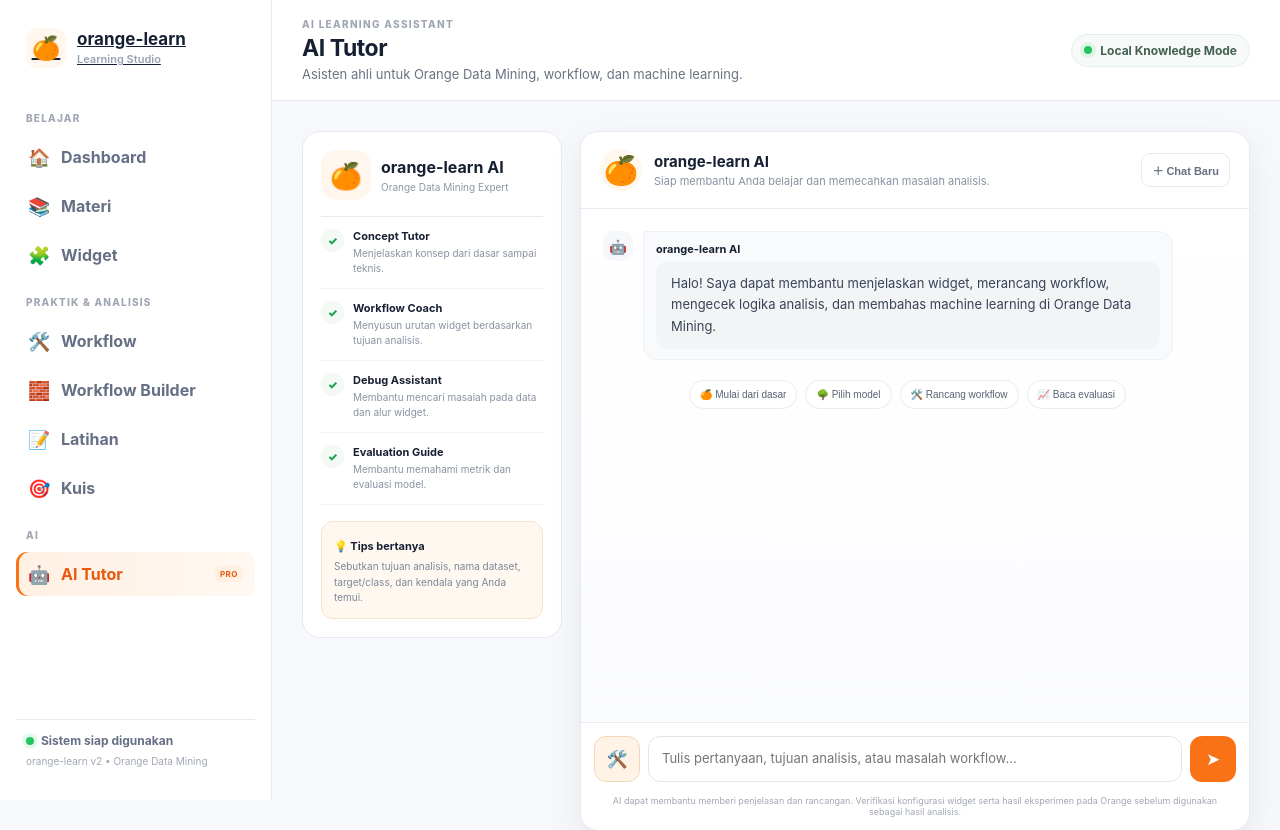
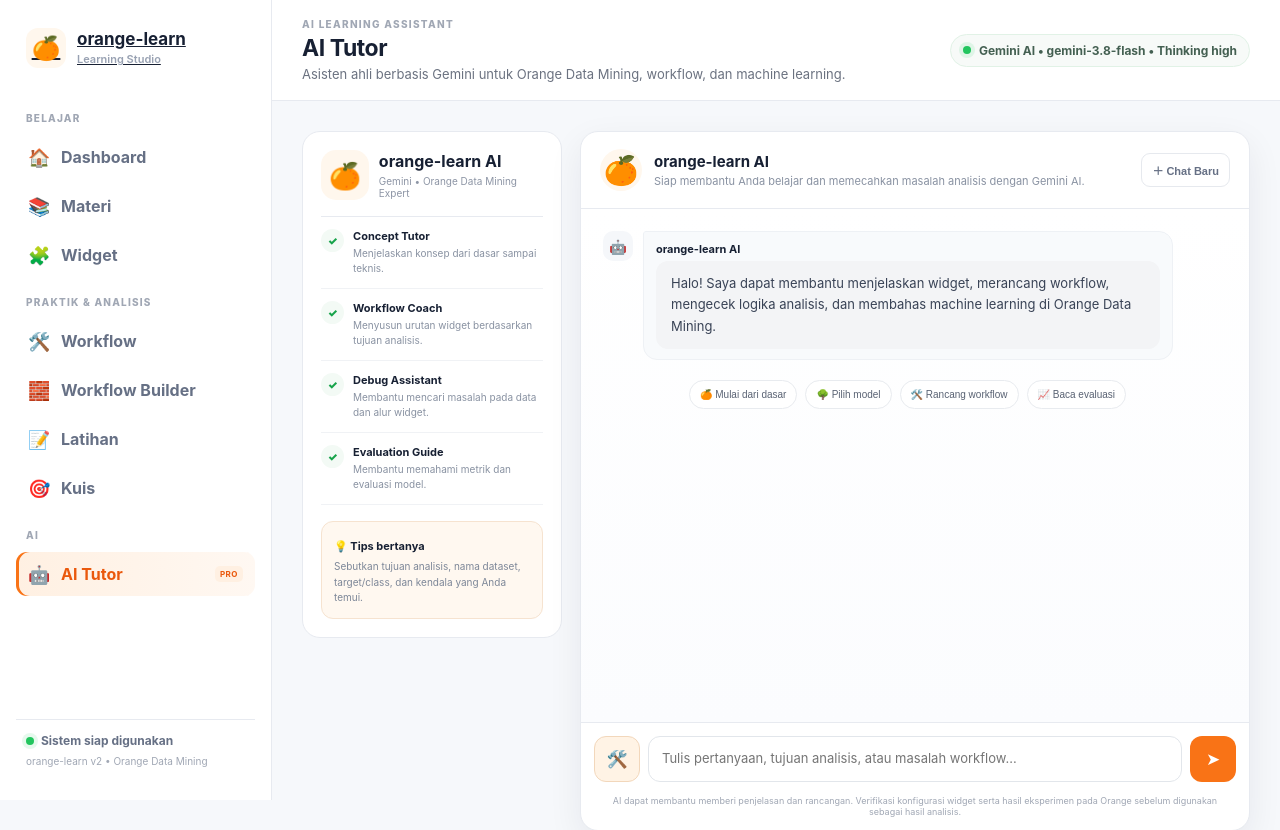
Before and after one commit to rouffadilah/orange-learn, a Flask app: page /ai-tutor in a window 1280 px wide. Shown: the top 830 px of the page. Run offline with Flask 3, Linux system fonts and the light colour scheme.

Commit message:
Migrate AI Tutor to Gemini

```diff
--- a/app.py
+++ b/app.py
@@ -136,98 +136,132 @@
     return "\n".join(parts)
 
 
-def _valid_openai_key(value: str | None) -> bool:
+def _valid_gemini_key(value: str | None) -> bool:
     if not value:
         return False
     value = value.strip()
-    return value.startswith("sk-") and len(value) > 20
+    return len(value) >= 20 and "YOUR_" not in value.upper()
 
 
-def call_openai_expert(question: str, history: list[dict], context_text: str) -> tuple[str | None, str | None]:
-    api_key = os.getenv("OPENAI_API_KEY", "").strip()
-    if not _valid_openai_key(api_key):
-        return None, "OPENAI_API_KEY belum valid atau belum dipasang."
-
-    model = os.getenv("OPENAI_MODEL", "gpt-5.6-sol")
-    endpoint = os.getenv("OPENAI_RESPONSES_URL", "https://api.openai.com/v1/responses")
-    clean_history = []
+def _gemini_contents(history: list[dict], question: str) -> list[dict]:
+    """Convert the frontend chat history into Gemini generateContent turns."""
+    contents = []
+    last_user = ""
     for item in history[-10:]:
         if not isinstance(item, dict):
             continue
         role = item.get("role")
         content = str(item.get("content", "")).strip()
-        if role in {"user", "assistant"} and content:
-            clean_history.append({"role": role, "content": content[:6000]})
+        if not content or role not in {"user", "assistant", "model"}:
+            continue
+        gemini_role = "model" if role in {"assistant", "model"} else "user"
+        # The frontend can include the current user message in history. Avoid duplicating it.
+        if gemini_role == "user" and content == question.strip():
+            last_user = content
+            continue
+        contents.append({"role": gemini_role, "parts": [{"text": content[:8000]}]})
 
-    input_messages = [
-        {"role": "developer", "content": EXPERT_SYSTEM_PROMPT},
-        *clean_history,
-        {
-            "role": "user",
-            "content": (
-                "Gunakan konteks lokal berikut bila relevan. Jangan mengarang hasil eksperimen. "
-                "Jika konteks tidak cukup, jelaskan asumsi yang diperlukan.\n\n"
-                f"KONTEKS ORANGE-LEARN:\n{context_text[:18000]}\n\n"
-                f"PERTANYAAN:\n{question}"
-            ),
+    # Always end with the actual current user question.
+    contents.append({
+        "role": "user",
+        "parts": [{"text": question.strip()[:12000]}],
+    })
+    return contents
+
+
+def call_gemini_expert(question: str, history: list[dict], context_text: str) -> tuple[str | None, str | None]:
+    api_key = (os.getenv("GEMINI_API_KEY") or os.getenv("GOOGLE_API_KEY") or "").strip()
+    if not _valid_gemini_key(api_key):
+        return None, "GEMINI_API_KEY belum valid atau belum dipasang di Vercel."
+
+    primary_model = os.getenv("GEMINI_MODEL", "gemini-3.8-flash").strip()
+    fallback_model = os.getenv("GEMINI_FALLBACK_MODEL", "gemini-3.7-flash").strip()
+    timeout = max(8, int(os.getenv("GEMINI_TIMEOUT_SECONDS", "30")))
+    attempts = max(1, int(os.getenv("GEMINI_RETRY_COUNT", "3")))
+    max_output_tokens = max(512, int(os.getenv("GEMINI_MAX_OUTPUT_TOKENS", "8192")))
+    thinking_level = os.getenv("GEMINI_THINKING_LEVEL", "high").strip().lower()
+    if thinking_level not in {"low", "medium", "high"}:
+        thinking_level = "high"
+
+    system_instruction = (
+        EXPERT_SYSTEM_PROMPT
+        + "\n\nKonteks Orange Learn yang relevan:\n"
+        + context_text[:24000]
+        + "\n\nKamu adalah tutor ahli, bukan sekadar generator jawaban. "
+          "Saat menganalisis workflow, jelaskan struktur data, tipe kolom, target/class, "
+          "hubungan input-output widget, potensi data leakage, validasi, dan cara membaca hasil."
+    )
+    payload_obj = {
+        "systemInstruction": {"parts": [{"text": system_instruction}]},
+        "contents": _gemini_contents(history, question),
+        "generationConfig": {
+            "thinkingConfig": {"thinkingLevel": thinking_level},
+            "maxOutputTokens": max_output_tokens,
         },
-    ]
-    payload_obj = {
-        "model": model,
-        "input": input_messages,
-        "max_output_tokens": int(os.getenv("OPENAI_MAX_OUTPUT_TOKENS", "2200")),
     }
-    if os.getenv("OPENAI_WEB_SEARCH", "true").lower() == "true":
-        payload_obj["tools"] = [{"type": "web_search"}]
-    payload = json.dumps(payload_obj).encode("utf-8")
-    req = urllib.request.Request(
-        endpoint,
-        data=payload,
-        headers={"Content-Type": "application/json", "Authorization": f"Bearer {api_key}"},
-        method="POST",
-    )
-    try:
-        timeout = max(8, int(os.getenv("OPENAI_TIMEOUT_SECONDS", "45")))
-        attempts = max(1, int(os.getenv("OPENAI_RETRY_COUNT", "2")))
-        last_error = "OpenAI request gagal."
+
+    def request_model(model: str):
+        endpoint = f"https://generativelanguage.googleapis.com/v1beta/models/{model}:generateContent"
+        payload = json.dumps(payload_obj).encode("utf-8")
+        req = urllib.request.Request(
+            endpoint,
+            data=payload,
+            headers={
+                "Content-Type": "application/json",
+                "x-goog-api-key": api_key,
+            },
+            method="POST",
+        )
+        with urllib.request.urlopen(req, timeout=timeout) as response:
+            return json.loads(response.read().decode("utf-8"))
+
+    models_to_try = [primary_model]
+    if fallback_model and fallback_model != primary_model:
+        models_to_try.append(fallback_model)
+
+    last_error = "Gemini request gagal."
+    for model_index, model in enumerate(models_to_try):
         for attempt in range(attempts):
             try:
-                with urllib.request.urlopen(req, timeout=timeout) as response:
-                    data = json.loads(response.read().decode("utf-8"))
-                break
+                data = request_model(model)
+                candidates = data.get("candidates") or []
+                if not candidates:
+                    feedback = data.get("promptFeedback") or {}
+                    reason = feedback.get("blockReason") or "tidak ada kandidat respons"
+                    return None, f"Gemini tidak mengembalikan jawaban ({reason})."
+
+                parts = ((candidates[0].get("content") or {}).get("parts") or [])
+                texts = [str(part.get("text", "")).strip() for part in parts if str(part.get("text", "")).strip()]
+                answer = "\n\n".join(texts).strip()
+                if not answer:
+                    finish_reason = candidates[0].get("finishReason", "UNKNOWN")
+                    return None, f"Gemini tidak menghasilkan teks (finish reason: {finish_reason})."
+                return answer, None
             except urllib.error.HTTPError as exc:
                 body = exc.read().decode("utf-8", errors="replace")
                 try:
-                    detail = json.loads(body).get("error", {}).get("message", body)
+                    parsed = json.loads(body)
+                    detail = parsed.get("error", {}).get("message", body)
                 except json.JSONDecodeError:
-                    detail = body[:500]
-                last_error = f"OpenAI HTTP {exc.code}: {detail}"
+                    detail = body[:700]
+                last_error = f"Gemini HTTP {exc.code}: {detail}"
+                # Model fallback is useful for unavailable/invalid model errors, not quota exhaustion.
+                if exc.code in {400, 404} and model_index + 1 < len(models_to_try):
+                    break
                 if exc.code not in {408, 409, 429, 500, 502, 503, 504} or attempt == attempts - 1:
                     return None, last_error
-                time.sleep(1.5 * (attempt + 1))
+                time.sleep(min(8, 1.5 * (attempt + 1)))
             except (urllib.error.URLError, TimeoutError) as exc:
-                last_error = f"Koneksi OpenAI gagal: {exc}"
+                last_error = f"Koneksi Gemini gagal: {exc}"
                 if attempt == attempts - 1:
                     return None, last_error
-                time.sleep(1.5 * (attempt + 1))
+                time.sleep(min(8, 1.5 * (attempt + 1)))
             except json.JSONDecodeError as exc:
-                return None, f"Respons OpenAI tidak valid: {exc}"
-        else:
-            return None, last_error
-    except Exception as exc:
-        return None, f"Kesalahan AI: {exc}"
+                return None, f"Respons Gemini tidak valid: {exc}"
+            except Exception as exc:
+                return None, f"Kesalahan Gemini: {exc}"
 
-    if isinstance(data.get("output_text"), str) and data["output_text"].strip():
-        return data["output_text"].strip()
-
-    texts = []
-    for item in data.get("output", []) or []:
-        for content in item.get("content", []) or []:
-            text_value = content.get("text")
-            if isinstance(text_value, str) and text_value.strip():
-                texts.append(text_value.strip())
-    return "\n\n".join(texts).strip() or None, None
-
+    return None, last_error
 
 def fetch_rows(table: str, order_column: str = "urutan") -> list[dict[str, Any]]:
     response = (
@@ -272,7 +306,7 @@
         jumlah_widget=len(widget_rows),
         jumlah_workflow=len(workflow_rows),
         jumlah_kuis=5,
-        expert_ai=bool(os.getenv("OPENAI_API_KEY")),
+        expert_ai=_valid_gemini_key(os.getenv("GEMINI_API_KEY") or os.getenv("GOOGLE_API_KEY")),
     )
 
 
@@ -353,14 +387,15 @@
 
 @app.route("/api/ai-status")
 def ai_status():
-    key = os.getenv("OPENAI_API_KEY", "")
-    enabled = _valid_openai_key(key)
+    key = os.getenv("GEMINI_API_KEY") or os.getenv("GOOGLE_API_KEY") or ""
+    enabled = _valid_gemini_key(key)
     return jsonify({
         "success": True,
         "expert_mode": enabled,
-        "provider": "OpenAI Responses API" if enabled else "Local Knowledge Base",
-        "model": os.getenv("OPENAI_MODEL", "gpt-5.6-sol") if enabled else "local-expert",
-        "web_search": enabled and os.getenv("OPENAI_WEB_SEARCH", "true").lower() == "true",
+        "provider": "Google Gemini API" if enabled else "Local Knowledge Base",
+        "model": os.getenv("GEMINI_MODEL", "gemini-3.8-flash") if enabled else "local-expert",
+        "thinking_level": os.getenv("GEMINI_THINKING_LEVEL", "high") if enabled else None,
+        "web_search": False,
         "knowledge_items": len(load_orange_knowledge()),
         "workflow_templates": len(load_workflow_templates()),
     })
@@ -380,7 +415,7 @@
     template = detect_workflow_type(question)
     context_chunks = [
         f"Q: {item.get('question', '')}\nA: {item.get('answer', '')}"
-        for item in knowledge_result["results"][:5]
+        for item in knowledge_result["results"][:8]
     ]
     if template:
         context_chunks.append(
@@ -389,7 +424,7 @@
         )
     context_text = "\n\n".join(context_chunks) or "Tidak ada konteks lokal yang cocok."
 
-    expert_answer, ai_error = call_openai_expert(question, history, context_text)
+    expert_answer, ai_error = call_gemini_expert(question, history, context_text)
     if expert_answer:
         answer, mode = expert_answer, "expert"
     else:
--- a/templates/ai_tutor.html
+++ b/templates/ai_tutor.html
@@ -1,16 +1,16 @@
 <!DOCTYPE html>
 <html lang="id"><head><meta charset="UTF-8"><meta name="viewport" content="width=device-width, initial-scale=1.0"><title>AI Tutor • orange-learn</title><link rel="stylesheet" href="/css/style.css"></head>
 <body><div class="app">{% include "_sidebar.html" %}<main class="main">
-<header class="topbar"><div class="topbar-left"><button class="mobile-menu" id="mobileMenu" type="button" aria-label="Buka menu">☰</button><div><div class="eyebrow">AI Learning Assistant</div><h1>AI Tutor</h1><p>Asisten ahli untuk Orange Data Mining, workflow, dan machine learning.</p></div></div><div class="topbar-actions"><span class="system-pill"><span></span><span id="aiModeLabel">Memeriksa mode AI…</span></span></div></header>
+<header class="topbar"><div class="topbar-left"><button class="mobile-menu" id="mobileMenu" type="button" aria-label="Buka menu">☰</button><div><div class="eyebrow">AI Learning Assistant</div><h1>AI Tutor</h1><p>Asisten ahli berbasis Gemini untuk Orange Data Mining, workflow, dan machine learning.</p></div></div><div class="topbar-actions"><span class="system-pill"><span></span><span id="aiModeLabel">Memeriksa mode AI…</span></span></div></header>
 <section class="content ai-page"><div class="ai-layout">
-<aside class="ai-context-panel"><div class="ai-profile"><div class="ai-avatar-large">🍊</div><div><strong>orange-learn AI</strong><span>Orange Data Mining Expert</span></div></div><div class="ai-capability"><span>✓</span><div><strong>Concept Tutor</strong><small>Menjelaskan konsep dari dasar sampai teknis.</small></div></div><div class="ai-capability"><span>✓</span><div><strong>Workflow Coach</strong><small>Menyusun urutan widget berdasarkan tujuan analisis.</small></div></div><div class="ai-capability"><span>✓</span><div><strong>Debug Assistant</strong><small>Membantu mencari masalah pada data dan alur widget.</small></div></div><div class="ai-capability"><span>✓</span><div><strong>Evaluation Guide</strong><small>Membantu memahami metrik dan evaluasi model.</small></div></div><div class="ai-tip"><strong>💡 Tips bertanya</strong><p>Sebutkan tujuan analisis, nama dataset, target/class, dan kendala yang Anda temui.</p></div></aside>
-<section class="chat-container"><div class="chat-header"><div class="bot-avatar">🍊</div><div><h2>orange-learn AI</h2><p>Siap membantu Anda belajar dan memecahkan masalah analisis.</p></div><button id="newChatButton" class="ghost-btn" type="button">＋ Chat Baru</button></div>
+<aside class="ai-context-panel"><div class="ai-profile"><div class="ai-avatar-large">🍊</div><div><strong>orange-learn AI</strong><span>Gemini • Orange Data Mining Expert</span></div></div><div class="ai-capability"><span>✓</span><div><strong>Concept Tutor</strong><small>Menjelaskan konsep dari dasar sampai teknis.</small></div></div><div class="ai-capability"><span>✓</span><div><strong>Workflow Coach</strong><small>Menyusun urutan widget berdasarkan tujuan analisis.</small></div></div><div class="ai-capability"><span>✓</span><div><strong>Debug Assistant</strong><small>Membantu mencari masalah pada data dan alur widget.</small></div></div><div class="ai-capability"><span>✓</span><div><strong>Evaluation Guide</strong><small>Membantu memahami metrik dan evaluasi model.</small></div></div><div class="ai-tip"><strong>💡 Tips bertanya</strong><p>Sebutkan tujuan analisis, nama dataset, target/class, dan kendala yang Anda temui.</p></div></aside>
+<section class="chat-container"><div class="chat-header"><div class="bot-avatar">🍊</div><div><h2>orange-learn AI</h2><p>Siap membantu Anda belajar dan memecahkan masalah analisis dengan Gemini AI.</p></div><button id="newChatButton" class="ghost-btn" type="button">＋ Chat Baru</button></div>
 <div class="chat-messages" id="chatMessages"><div class="message bot"><div class="message-avatar">🤖</div><div class="message-content"><strong>orange-learn AI</strong><p>Halo! Saya dapat membantu menjelaskan widget, merancang workflow, mengecek logika analisis, dan membahas machine learning di Orange Data Mining.</p></div></div><div class="quick-questions"><button onclick="askQuestion('Jelaskan Orange Data Mining untuk pemula dan berikan contoh workflow sederhana.')">🍊 Mulai dari dasar</button><button onclick="askQuestion('Bagaimana memilih algoritma klasifikasi untuk dataset siswa?')">🌳 Pilih model</button><button onclick="askQuestion('Buatkan workflow klasifikasi lengkap di Orange dan jelaskan setiap widget.')">🛠️ Rancang workflow</button><button onclick="askQuestion('Bagaimana membaca hasil Test & Score dan Confusion Matrix?')">📈 Baca evaluasi</button></div></div>
 <div class="chat-input-area"><button id="generateWorkflowButton" class="generate-workflow-button" title="Buat workflow dari pertanyaan" type="button">🛠️</button><textarea id="messageInput" aria-label="Pertanyaan untuk AI Tutor" placeholder="Tulis pertanyaan, tujuan analisis, atau masalah workflow…" rows="1"></textarea><button id="sendButton" type="button" onclick="sendMessage()">➤</button></div><div class="chat-disclaimer">AI dapat membantu memberi penjelasan dan rancangan. Verifikasi konfigurasi widget serta hasil eksperimen pada Orange sebelum digunakan sebagai hasil analisis.</div></section>
 </div></section></main></div>
 <script>
 const input=document.getElementById('messageInput'),sendButton=document.getElementById('sendButton'),chatMessages=document.getElementById('chatMessages'),generateWorkflowButton=document.getElementById('generateWorkflowButton'),modeLabel=document.getElementById('aiModeLabel'),newChatButton=document.getElementById('newChatButton');let conversation=[];
-document.addEventListener('DOMContentLoaded',async()=>{try{const response=await fetch('/api/ai-status');const data=await response.json();modeLabel.textContent=data.expert_mode?`Expert AI • ${data.model}${data.web_search?' • Web Search':''}`:'Local Knowledge Mode';}catch(_){modeLabel.textContent='AI Mode';}});
+document.addEventListener('DOMContentLoaded',async()=>{try{const response=await fetch('/api/ai-status');const data=await response.json();modeLabel.textContent=data.expert_mode?`Gemini AI • ${data.model}${data.thinking_level?` • Thinking ${data.thinking_level}`:''}`:'Local Knowledge Mode';}catch(_){modeLabel.textContent='AI Mode';}});
 newChatButton.addEventListener('click',()=>{conversation=[];chatMessages.innerHTML=`<div class="message bot"><div class="message-avatar">🤖</div><div class="message-content"><strong>orange-learn AI</strong><p>Chat baru dimulai. Jelaskan tujuan analisis atau masalah Orange yang ingin Anda pecahkan.</p></div></div>`;});
 generateWorkflowButton.addEventListener('click',generateWorkflow);
 function askQuestion(question){input.value=question;sendMessage();}
@@ -18,7 +18,7 @@
 function createWorkflowResponse(data){return `<div class="workflow-result"><div class="workflow-result-title">${escapeHtml(data.name)}</div><p>${escapeHtml(data.description)}</p><div class="workflow-chip-row">${data.widgets.map((w,i)=>`<span>${i+1}. ${escapeHtml(w)}</span>`).join('')}</div></div>`;}
 function addWorkflowMessage(data){const message=document.createElement('div');message.className='message bot';message.innerHTML=`<div class="message-avatar">🤖</div><div class="message-content"><strong>orange-learn AI</strong>${createWorkflowResponse(data)}<button class="use-workflow-button" type="button">🚀 Gunakan Workflow</button></div>`;message.querySelector('button').addEventListener('click',()=>useGeneratedWorkflow(data.widgets));chatMessages.appendChild(message);scrollChat();}
 function useGeneratedWorkflow(widgets){localStorage.setItem('orangeGeneratedWorkflow',JSON.stringify(widgets));window.location.href='/workflow/builder';}
-async function sendMessage(){const message=input.value.trim();if(!message||sendButton.disabled)return;addMessage(message,'user');input.value='';setLoading(true,sendButton);conversation.push({role:'user',content:message});try{const response=await fetch('/api/chat',{method:'POST',headers:{'Content-Type':'application/json'},body:JSON.stringify({message,history:conversation.slice(-8)})});const data=await response.json();if(!data.success)throw new Error(data.answer||'AI error');addMessage(data.answer + (data.ai_error ? `\n\n⚠️ Mode fallback: ${data.ai_error}` : ''),'bot',data.mode);conversation.push({role:'assistant',content:data.answer});}catch(error){console.error(error);addMessage('Saya mengalami kendala saat memproses pertanyaan. Periksa konfigurasi AI atau coba lagi dengan pertanyaan yang lebih spesifik.','bot');}finally{setLoading(false,sendButton);}}
-function addMessage(text,type,mode=''){const message=document.createElement('div');message.className=`message ${type}`;const avatar=type==='bot'?'🤖':'👤',name=type==='bot'?'orange-learn AI':'Anda';const modeChip=type==='bot'&&mode?`<span class="ai-mode-chip">${mode==='expert'?'Expert AI':'Local AI'}</span>`:'';const body=formatAIText(text);message.innerHTML=`<div class="message-avatar">${avatar}</div><div class="message-content"><strong>${name}${modeChip}</strong><p>${body}</p></div>`;chatMessages.appendChild(message);scrollChat();}
+async function sendMessage(){const message=input.value.trim();if(!message||sendButton.disabled)return;addMessage(message,'user');input.value='';setLoading(true,sendButton);conversation.push({role:'user',content:message});try{const response=await fetch('/api/chat',{method:'POST',headers:{'Content-Type':'application/json'},body:JSON.stringify({message,history:conversation.slice(-10)})});const data=await response.json();if(!data.success)throw new Error(data.answer||'AI error');addMessage(data.answer + (data.ai_error ? `\n\n⚠️ Mode fallback (Gemini): ${data.ai_error}` : ''),'bot',data.mode);conversation.push({role:'assistant',content:data.answer});}catch(error){console.error(error);addMessage('Saya mengalami kendala saat memproses pertanyaan. Periksa konfigurasi AI atau coba lagi dengan pertanyaan yang lebih spesifik.','bot');}finally{setLoading(false,sendButton);}}
+function addMessage(text,type,mode=''){const message=document.createElement('div');message.className=`message ${type}`;const avatar=type==='bot'?'🤖':'👤',name=type==='bot'?'orange-learn AI':'Anda';const modeChip=type==='bot'&&mode?`<span class="ai-mode-chip">${mode==='expert'?'Gemini AI':'Local AI'}</span>`:'';const body=formatAIText(text);message.innerHTML=`<div class="message-avatar">${avatar}</div><div class="message-content"><strong>${name}${modeChip}</strong><p>${body}</p></div>`;chatMessages.appendChild(message);scrollChat();}
 function formatAIText(value){const safe=escapeHtml(value);return safe.replace(/\*\*(.*?)\*\*/g,'<strong>$1</strong>').replace(/`([^`]+)`/g,'<code>$1</code>').replace(/^### (.*)$/gm,'<h4>$1</h4>').replace(/^## (.*)$/gm,'<h3>$1</h3>').replace(/^- (.*)$/gm,'• $1').replace(/\n/g,'<br>');}function escapeHtml(value){return String(value).replace(/[&<>'"]/g,c=>({'&':'&amp;','<':'&lt;','>':'&gt;',"'":'&#39;','"':'&quot;'}[c]));}function scrollChat(){chatMessages.scrollTop=chatMessages.scrollHeight;}function setLoading(loading,button){button.disabled=loading;if(button===sendButton)button.textContent=loading?'⏳':'➤';else button.textContent=loading?'⏳':'🛠️';}input.addEventListener('keydown',e=>{if(e.key==='Enter'&&!e.shiftKey){e.preventDefault();sendMessage();}});
 </script><script src="/js/app.js"></script></body></html>
```
Also changed, not shown: GEMINI_SETUP.md (added, +19 -0 lines), README.md, README_VERCEL_SUPABASE.md, 1 other file.
